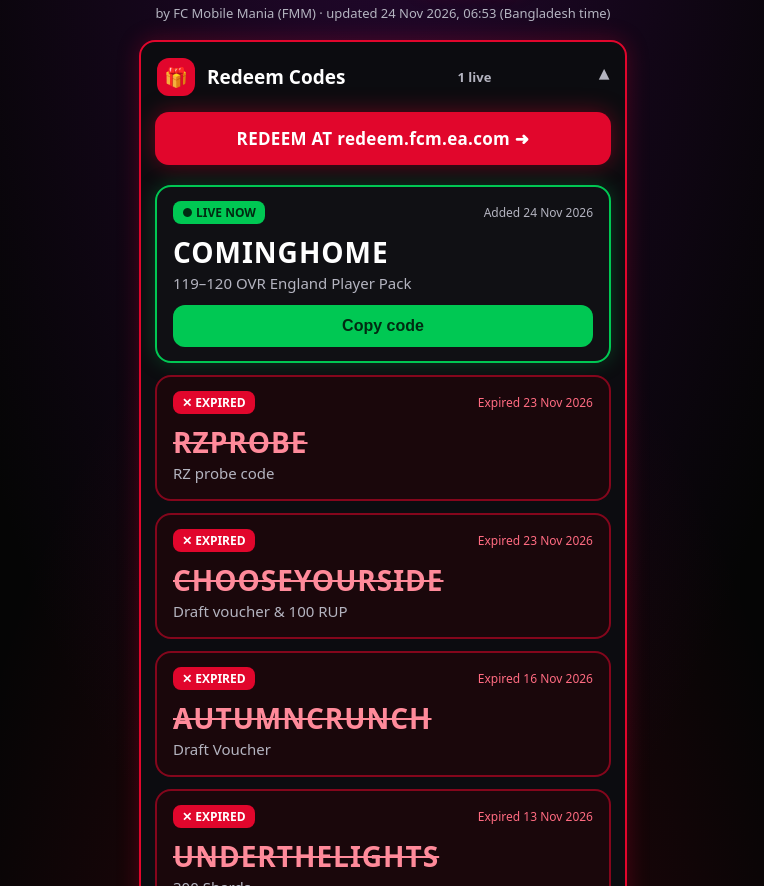
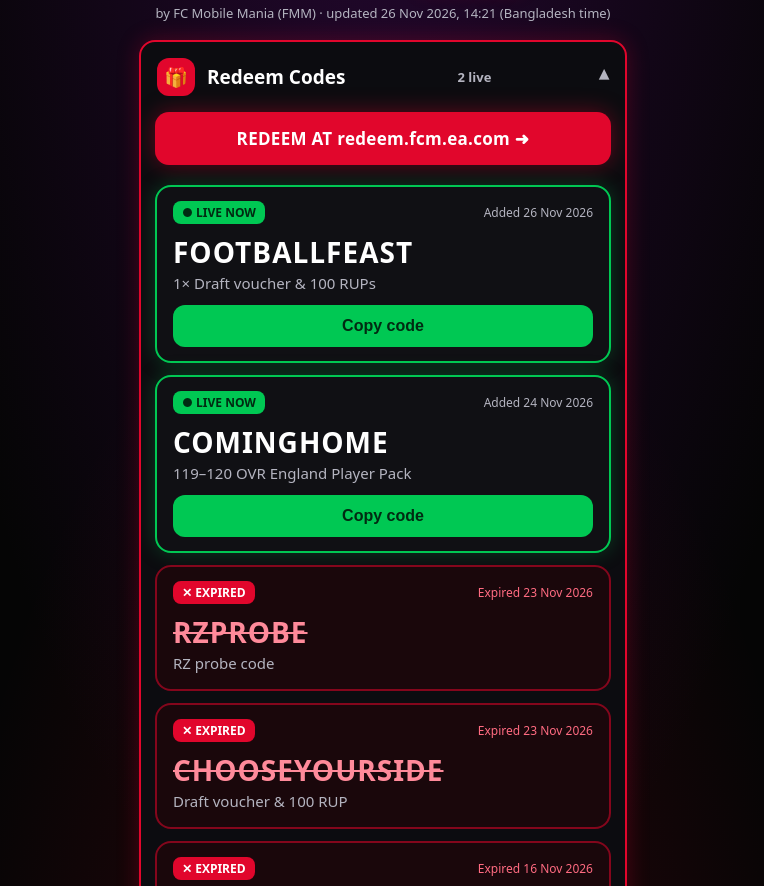
Before and after one commit to nabilaraf41/fmm-codes, a plain HTML site: page index.html in a window 1280 px wide. Shown: the part 197-1083 px from the top of the page, without its empty margins (257-1021 px from the left). Drawn offline with Linux system fonts and the light colour scheme.

Commit message:
Update codes

```diff
--- a/codes.json
+++ b/codes.json
@@ -54,6 +54,12 @@
    "code": "COMINGHOME",
    "reward": "119–120 OVR England Player Pack",
    "date": "24th November"
+  },
+  "FOOTBALLFEAST": {
+   "first_seen": "2026-11-26",
+   "code": "FOOTBALLFEAST",
+   "reward": "1× Draft voucher & 100 RUPs",
+   "date": "26th November"
   }
  }
 }
--- a/index.html
+++ b/index.html
@@ -47,10 +47,13 @@ h2{font-size:15px;color:var(--mut);text-align:center;margin:26px 0 12px;letter-s
 .none{color:var(--mut);text-align:center}footer{text-align:center;color:#77778a;font-size:12px;margin-top:24px}
 </style></head><body><div class="wrap">
 <header><img class="logo" src="logo.jpg" alt="FMM logo"><h1>FC MOBILE <span>CODES</span></h1>
-<div class="sub">by FC Mobile Mania (FMM) · updated 24 Nov 2026, 06:53 (Bangladesh time)</div></header>
-<details class="sec codes" open><summary><span class="ic">🎁</span>Redeem Codes<span class="n">1 live</span></summary>
+<div class="sub">by FC Mobile Mania (FMM) · updated 26 Nov 2026, 14:21 (Bangladesh time)</div></header>
+<details class="sec codes" open><summary><span class="ic">🎁</span>Redeem Codes<span class="n">2 live</span></summary>
 <div class="in"><a class="redeem" href="https://redeem.fcm.ea.com" target="_blank" rel="noopener">REDEEM AT redeem.fcm.ea.com ➜</a>
 
+  <div class="code live"><div class="top"><span class="tag">● LIVE NOW</span><span class="date">Added 26 Nov 2026</span></div>
+    <div class="name">FOOTBALLFEAST</div><div class="reward">1× Draft voucher &amp; 100 RUPs</div>
+    <button onclick="cp(this,'FOOTBALLFEAST')">Copy code</button></div>
   <div class="code live"><div class="top"><span class="tag">● LIVE NOW</span><span class="date">Added 24 Nov 2026</span></div>
     <div class="name">COMINGHOME</div><div class="reward">119–120 OVR England Player Pack</div>
     <button onclick="cp(this,'COMINGHOME')">Copy code</button></div>
@@ -60,8 +63,6 @@ h2{font-size:15px;color:var(--mut);text-align:center;margin:26px 0 12px;letter-s
     <div class="name">CHOOSEYOURSIDE</div><div class="reward">Draft voucher &amp; 100 RUP</div></div>
   <div class="code dead"><div class="top"><span class="tag">✕ EXPIRED</span><span class="date">Expired 16 Nov 2026</span></div>
     <div class="name">AUTUMNCRUNCH</div><div class="reward">Draft Voucher</div></div>
-  <div class="code dead"><div class="top"><span class="tag">✕ EXPIRED</span><span class="date">Expired 13 Nov 2026</span></div>
-    <div class="name">UNDERTHELIGHTS</div><div class="reward">300 Shards</div></div>
 <div class="how"><b>How to redeem:</b> copy a green code, open redeem.fcm.ea.com, log in with your EA account,
 paste the code, then collect the reward from your FC Mobile inbox.</div></div></details>
 <details class="sec ig"><summary><span class="ic">📸</span>Instagram</summary><div class="in"><a class="btn" href="https://www.instagram.com/fc_fmm/" target="_blank" rel="noopener">My Instagram ➜</a><a class="btn" href="https://www.instagram.com/channel/AbbkN4AUe5QMeHYt/" target="_blank" rel="noopener">Instagram Community Chat ➜</a></div></details>
```
